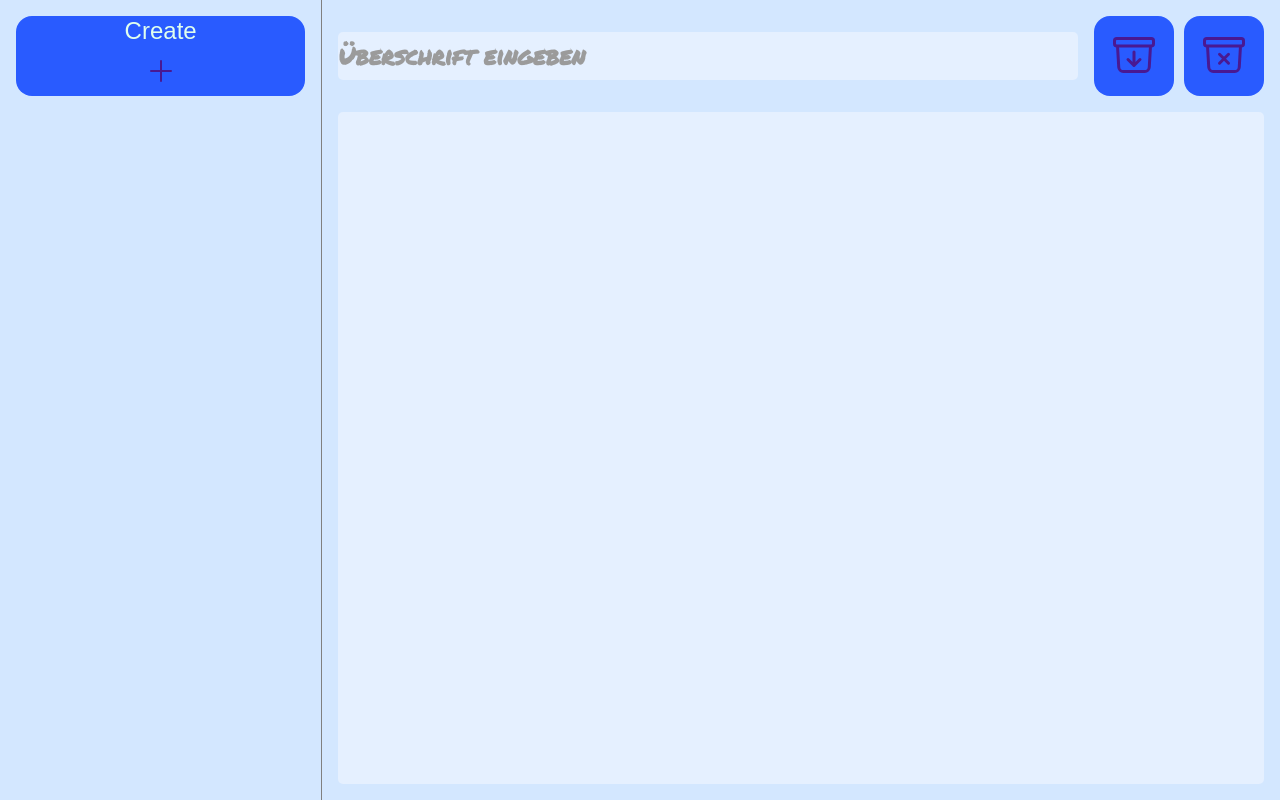
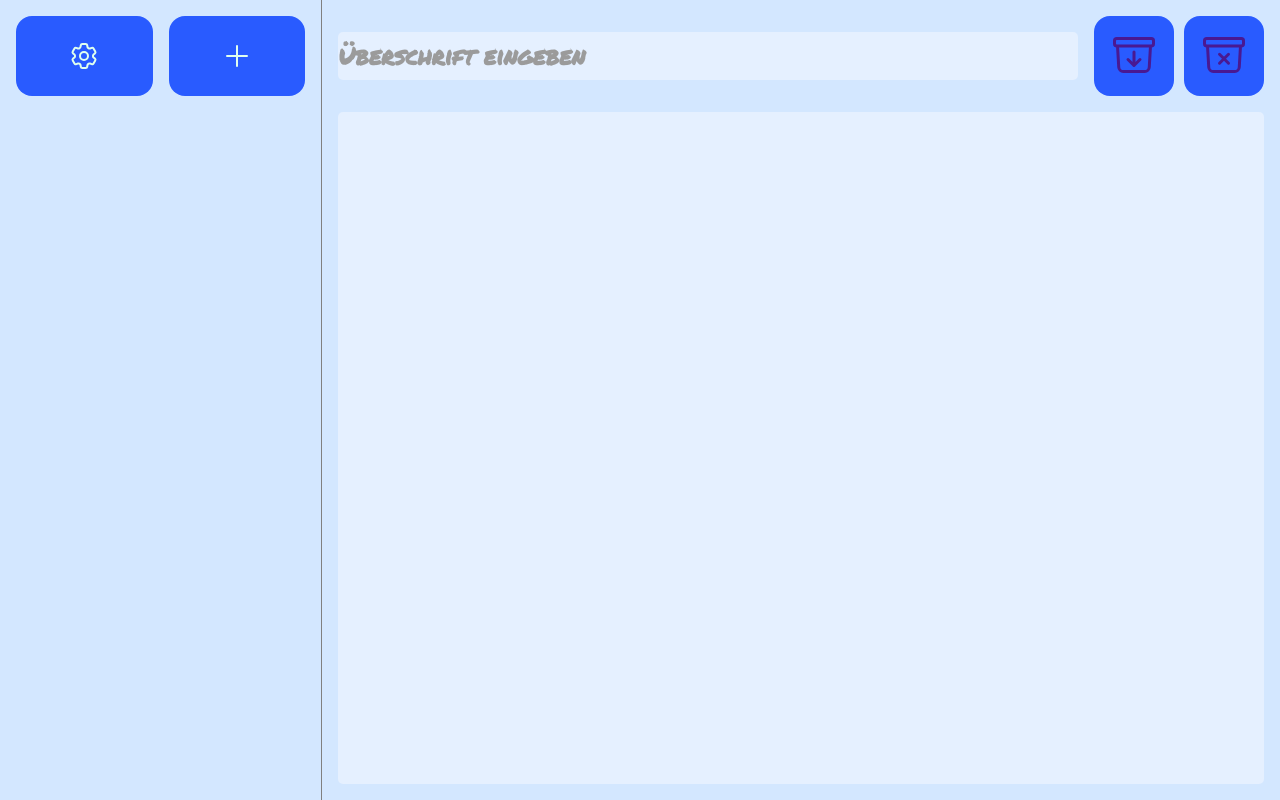
Before and after one commit to Phuongxx/NotizApp, a plain HTML site: page index.html in a window 1280 px wide. Drawn offline with Linux system fonts and the light colour scheme.

Commit message:
added: theme settings button and style

```diff
--- a/index.html
+++ b/index.html
@@ -9,15 +9,36 @@
   <body>
     <div class="note-app">
       <div class="sidebar">
-        <button class="create-note-button button" onclick="newNote()">
-          Create
+        <div class="sidebar-top">
+          <button class="create-note-button button">
             <svg
               xmlns="http://www.w3.org/2000/svg"
               fill="none"
               viewBox="0 0 24 24"
               stroke-width="1.5"
               stroke="currentColor"
-            class="icon"
+              class="icon-sidebar"
+            >
+              <path
+                stroke-linecap="round"
+                stroke-linejoin="round"
+                d="M9.594 3.94c.09-.542.56-.94 1.11-.94h2.593c.55 0 1.02.398 1.11.94l.213 1.281c.063.374.313.686.645.87.074.04.147.083.22.127.325.196.72.257 1.075.124l1.217-.456a1.125 1.125 0 0 1 1.37.49l1.296 2.247a1.125 1.125 0 0 1-.26 1.431l-1.003.827c-.293.241-.438.613-.43.992a7.723 7.723 0 0 1 0 .255c-.008.378.137.75.43.991l1.004.827c.424.35.534.955.26 1.43l-1.298 2.247a1.125 1.125 0 0 1-1.369.491l-1.217-.456c-.355-.133-.75-.072-1.076.124a6.47 6.47 0 0 1-.22.128c-.331.183-.581.495-.644.869l-.213 1.281c-.09.543-.56.94-1.11.94h-2.594c-.55 0-1.019-.398-1.11-.94l-.213-1.281c-.062-.374-.312-.686-.644-.87a6.52 6.52 0 0 1-.22-.127c-.325-.196-.72-.257-1.076-.124l-1.217.456a1.125 1.125 0 0 1-1.369-.49l-1.297-2.247a1.125 1.125 0 0 1 .26-1.431l1.004-.827c.292-.24.437-.613.43-.991a6.932 6.932 0 0 1 0-.255c.007-.38-.138-.751-.43-.992l-1.004-.827a1.125 1.125 0 0 1-.26-1.43l1.297-2.247a1.125 1.125 0 0 1 1.37-.491l1.216.456c.356.133.751.072 1.076-.124.072-.044.146-.086.22-.128.332-.183.582-.495.644-.869l.214-1.28Z"
+              />
+              <path
+                stroke-linecap="round"
+                stroke-linejoin="round"
+                d="M15 12a3 3 0 1 1-6 0 3 3 0 0 1 6 0Z"
+              />
+            </svg>
+          </button>
+          <button class="create-note-button button" onclick="newNote()">
+            <svg
+              xmlns="http://www.w3.org/2000/svg"
+              fill="none"
+              viewBox="0 0 24 24"
+              stroke-width="1.5"
+              stroke="currentColor"
+              class="icon-sidebar"
             >
               <path
                 stroke-linecap="round"
@@ -26,6 +47,7 @@
               />
             </svg>
           </button>
+        </div>
         <div class="storage-note-list" id="storageListEl"></div>
       </div>
       <div class="main-content">
--- a/styles.css
+++ b/styles.css
@@ -21,6 +21,11 @@
   background-color: var(--color-main);
 }
 
+.sidebar-top {
+  display: flex;
+  gap: 1rem;
+}
+
 .sidebar {
   border-right: solid 1px grey;
   padding: 1rem 1rem 0 1rem;
@@ -28,7 +33,18 @@
   width: 200px;
 }
 
-.create-note-button,
+.create-note-button {
+  background-color: var(--color-button);
+  border-radius: 1rem;
+  border: none;
+  transition: all 0.2s ease-in-out;
+}
+
+.icon-sidebar {
+  height: 3rem;
+  width: 2rem;
+}
+
 .save-button,
 .delete-button {
   height: 3rem;
```
Lines whose indentation alone changed are shown as unchanged.
